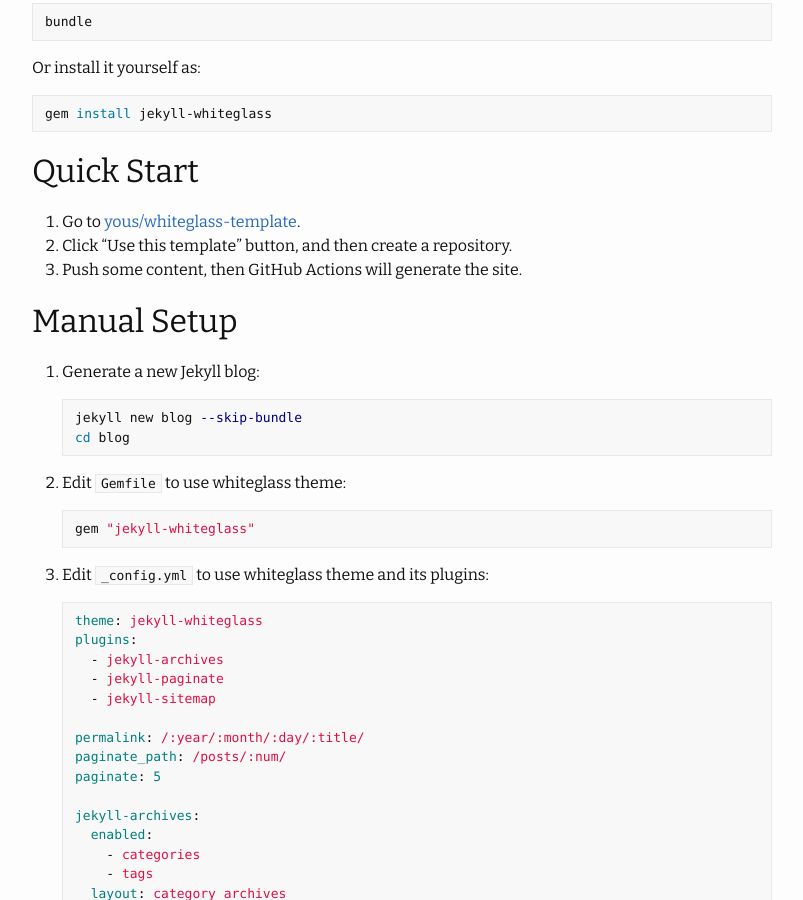
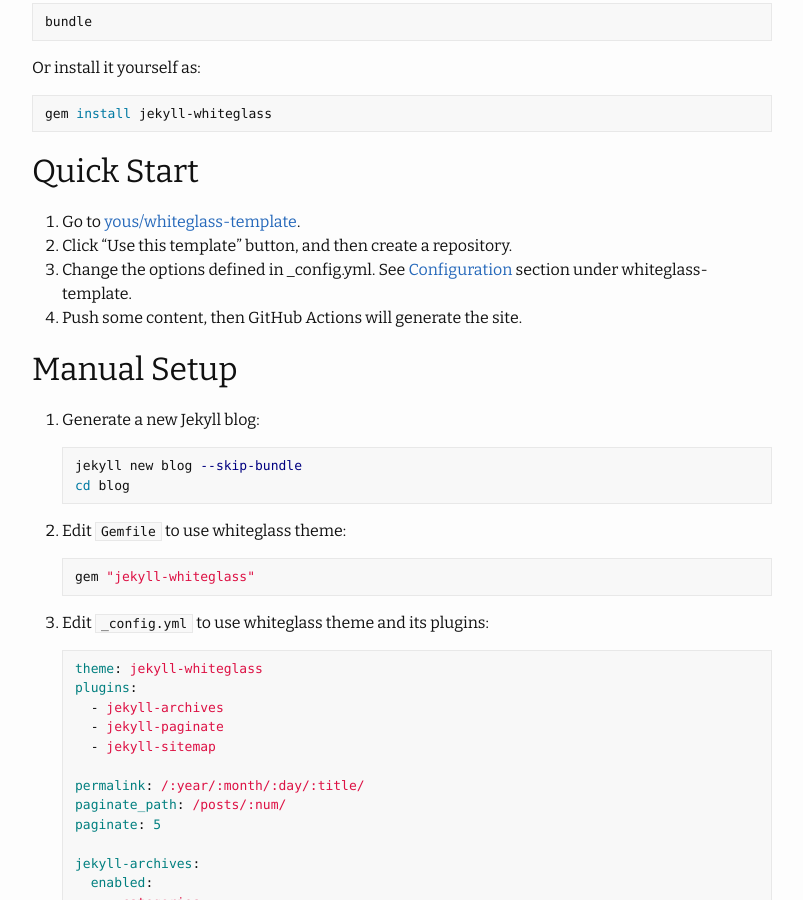
Before and after one commit to yous/whiteglass, a Jekyll site: the page built from about.md, in a window 1280 px wide and 900 px high, scrolled down 479 px. Shown: the whole window, without its empty margins (238-1041 px from the left). Built offline with Jekyll 4.4.1, drawn with Linux system fonts in a browser that asks for light colours.

Commit message:
Add instruction for _config.yml under Quick Start

```diff
--- a/about.md
+++ b/about.md
@@ -36,7 +36,9 @@
 
 1. Go to [yous/whiteglass-template](https://github.com/yous/whiteglass-template).
 2. Click "Use this template" button, and then create a repository.
-3. Push some content, then GitHub Actions will generate the site.
+3. Change the options defined in _config.yml. See [Configuration](https://github.com/yous/whiteglass-template#configuration)
+   section under whiteglass-template.
+5. Push some content, then GitHub Actions will generate the site.
 
 ## Manual Setup
 
```
Also changed, not shown: README.md.
